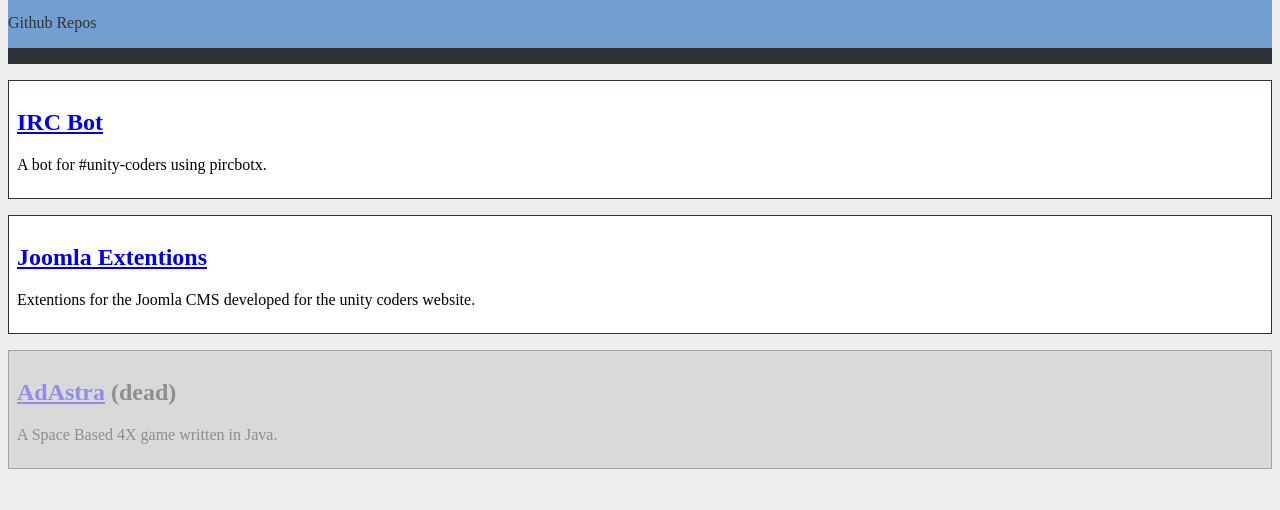
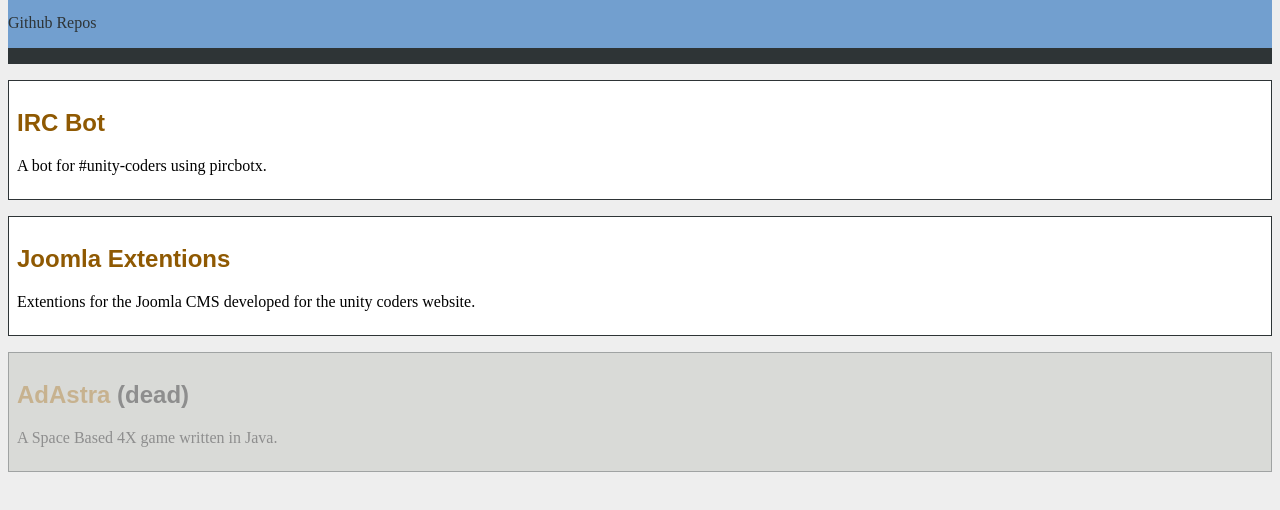
Before and after one commit to unitycoders/unitycoders.github.com, a plain HTML site: page index.html in a window 1280 px wide. Shown: the part 60-570 px from the top of the page. Drawn offline with Linux system fonts and the light colour scheme.

Commit message:
heading style changes

```diff
--- a/index.html
+++ b/index.html
@@ -15,7 +15,7 @@
 			<p>A bot for #unity-coders using pircbotx.</p>
 		</article>
 		<article>
-			<h1><a href="http://git.unitycoders.co.uk/joomla-extentions">Joomla Extentions</a></h1>
+			<h2><a href="http://git.unitycoders.co.uk/joomla-extentions">Joomla Extentions</a></h2>
 			<p>Extentions for the Joomla CMS developed for the unity coders website.</p>
 		</article>
 		<article class="dead">
--- a/styles/main.css
+++ b/styles/main.css
@@ -25,6 +25,15 @@ article {
 	margin-top: 1em;
 }
 
+article h2 {
+	font-family: sans-serif;
+}
+
+article h2 a {
+	color: #8f5902;
+	text-decoration: none;
+}
+
 article.dead {
 	opacity: 0.4;
 	background-color: #babdb6;
```
